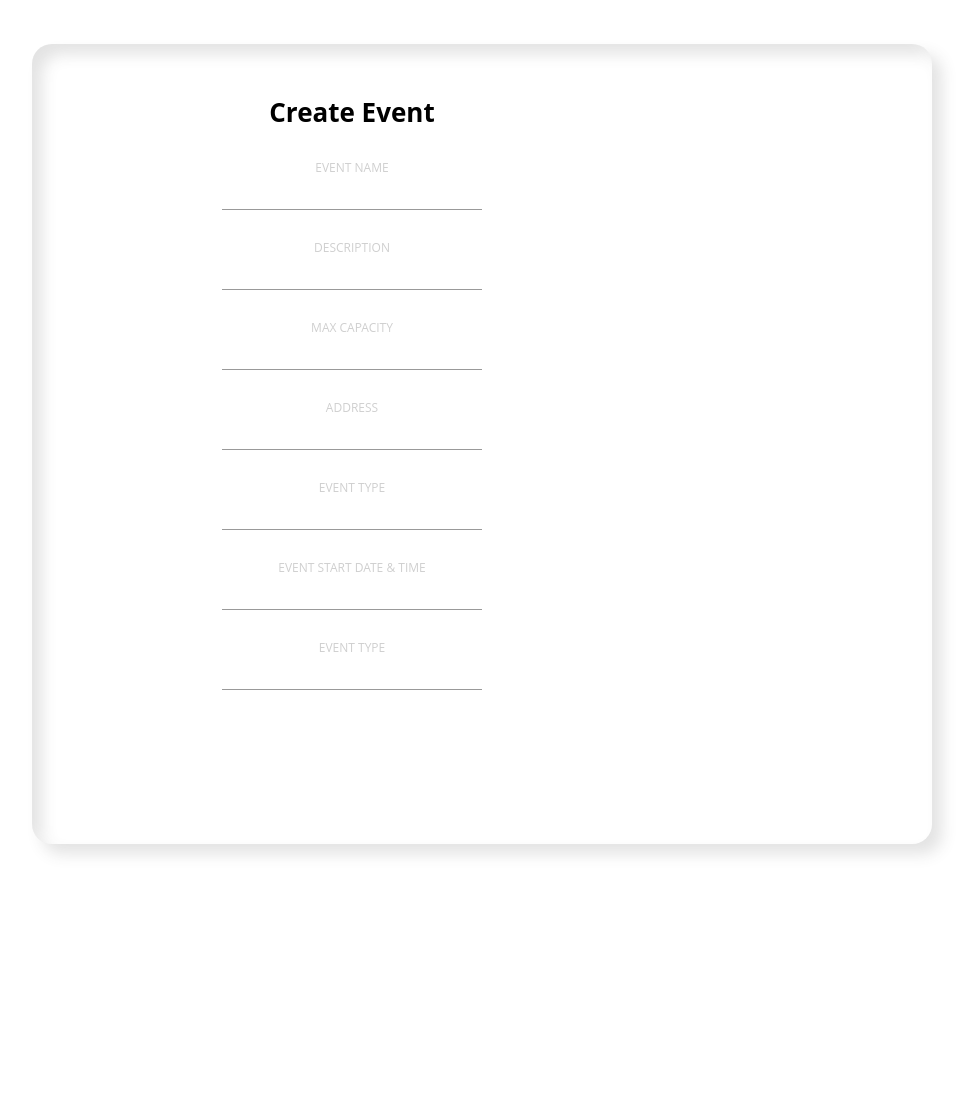
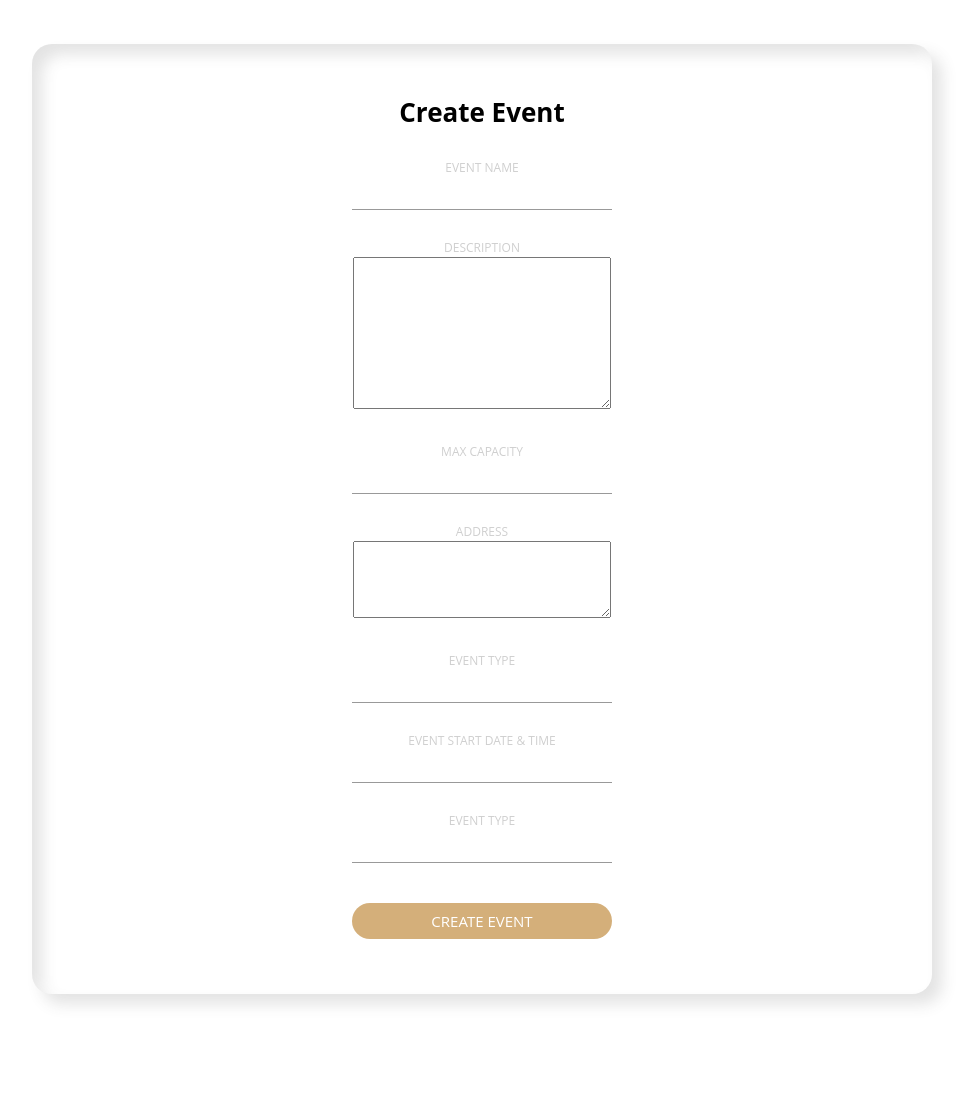
Before and after one commit to deiaashin2/CPCS332, a PHP site: page /AEMpage/event.php in a window 1280 px wide. Shown: the whole page, without its empty margins (158-1132 px from the left). Before the commit the page ends 855 px from the top, so only its background shows below. Run offline with PHP 8.4, Linux system fonts and the light colour scheme.

Commit message:
Fix event page

```diff
--- a/event.php
+++ b/event.php
@@ -1,11 +1,13 @@
 <!DOCTYPE html>
 <html lang="en">
+
 <head>
     <meta charset="UTF-8">
     <meta name="viewport" content="width=device-width, initial-scale=1.0">
     <link rel="stylesheet" href="eventdesign.css">
     <title>Document</title>
 </head>
+
 <body>
 
     <br>
@@ -21,7 +23,8 @@
                 </label>
                 <label>
                     <span>Description</span>
-                <input type="text" name="description" placeholder="">
+                    <textarea rows="10" cols="30" type="text" name="description" placeholder="">
+                </textarea>
                 </label>
                 <label>
                     <span>Max Capacity</span>
@@ -29,7 +32,8 @@
                 </label>
                 <label>
                     <span>Address</span>
-                    <input type="text" name="address" placeholder="">
+                    <textarea rows="5" cols="30" type="text" name="address" placeholder="">
+                </textarea>
                 </label>
                 <label>
                     <span>Event Type</span>
@@ -43,16 +47,17 @@
                     <span>Event Type</span>
                     <input type="text" name="e_type" placeholder="">
                 </label>
-                <button>Create</button>
+                <button type="submit" class="submit">Create Event</button>
             </form>
         </div>
     </div>
 
 
     <script>
-        document.querySelector('.img__btn').addEventListener('click', function() {
+        document.querySelector('.img__btn').addEventListener('click', function () {
             document.querySelector('.cont').classList.toggle('s--signup');
         });
     </script>
 </body>
+
 </html>
--- a/eventdesign.css
+++ b/eventdesign.css
@@ -30,7 +30,7 @@ button {
     overflow: hidden;
     position: relative;
     width: 900px;
-    height: 800px;
+    height: 950px;
     margin: 0 auto 100px;
     background: #fff;
     box-shadow: -10px -10px 15px rgba(255, 255, 255, 0.3), 10px 10px 15px rgba(70, 70, 70, 0.15), inset -10px -10px 15px rgba(255, 255, 255, 0.3), inset 10px 10px 15px rgba(70, 70, 70, 0.15);
@@ -38,7 +38,6 @@ button {
 
 .form {
     position: relative;
-    width: 640px;
     height: 100%;
     -webkit-transition: -webkit-transform 1.2s ease-in-out;
     transition: -webkit-transform 1.2s ease-in-out;
```
Lines whose indentation alone changed are shown as unchanged.
